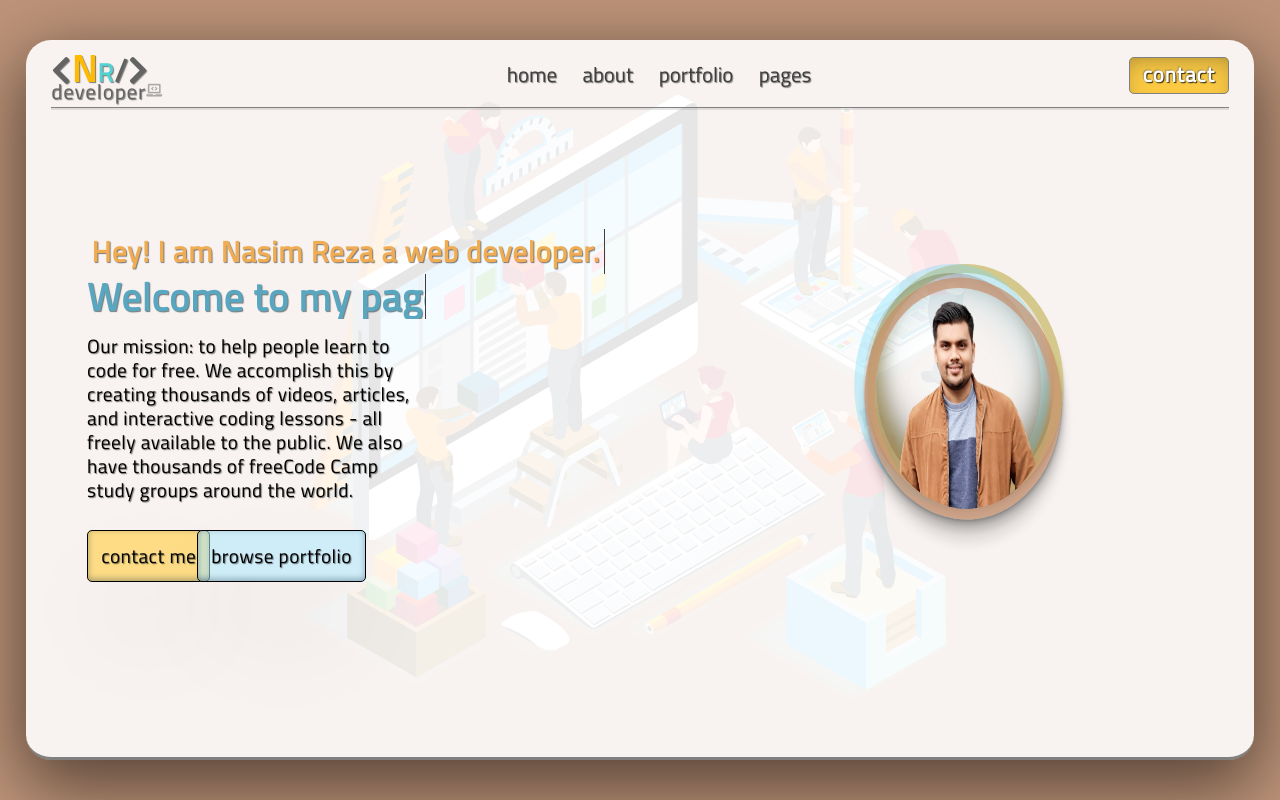
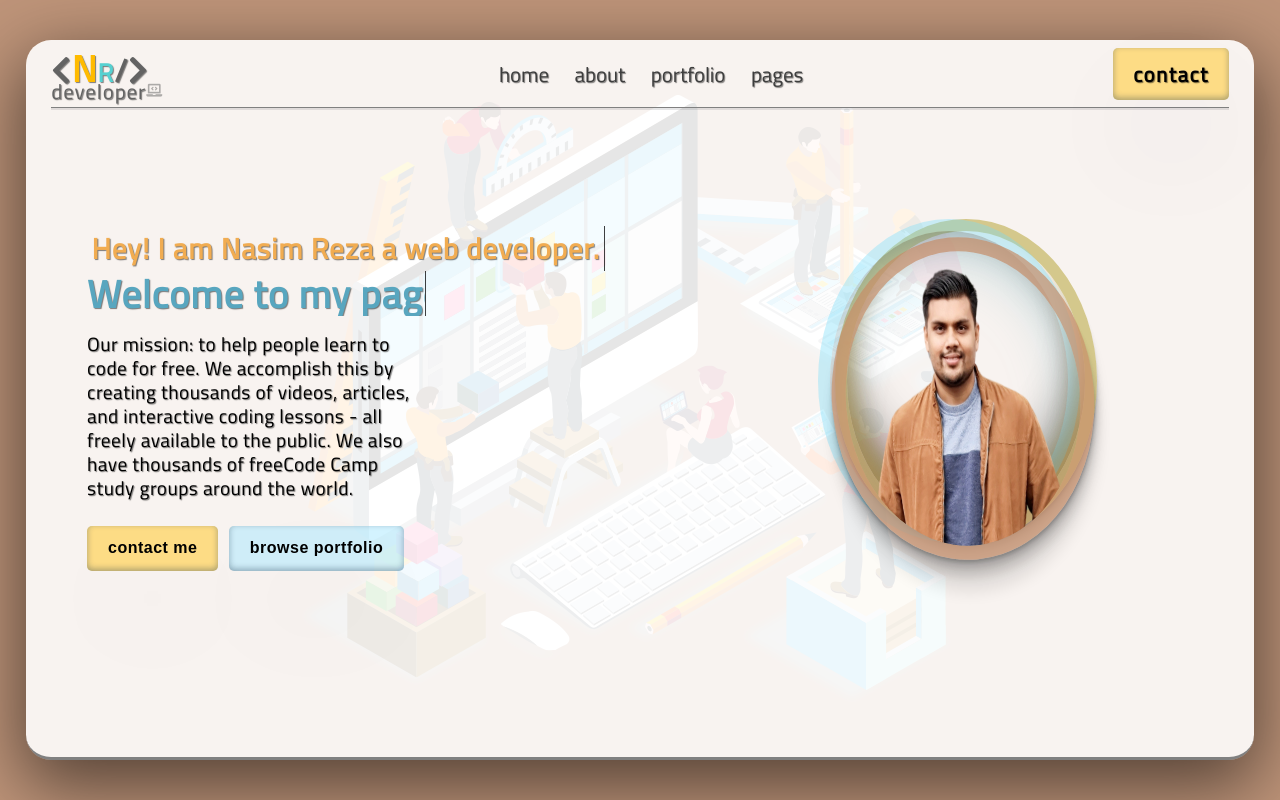
Before and after one commit to nasimreza72/my--portfolio, a plain HTML site: page index.html in a window 1280 px wide. Drawn offline with Linux system fonts and the light colour scheme; a web font is replaced by a local one.

Commit message:
added hover effect

```diff
--- a/index.html
+++ b/index.html
@@ -28,7 +28,7 @@
 
         <div class="center-nav">
             <ul>
-                <li> <a href="#">home</a> </li>
+                <li><a href="#">home</a> </li>
                 <li><a href="#">about</a></li>
                 <li><a href="#">portfolio</a></li>
                 <li><a href="#">pages</a></li>
@@ -54,17 +54,19 @@
             </p>
 
             <div class="contact-me">
-                <p><a href="#">contact me</a></p>
-                <p><a href="#">browse portfolio</a></p>
+                <button><a href="#">contact me</a></button>
+                <button><a href="#">browse portfolio</a></button>
             </div>
 
         </div>
 
 
         <div class="sub-container-2">
-            <div class="first-border"></div>
             <img src="./image/20211018_194222-removebg (1).png" alt="">
-            <div class="second-border"></div>
+            <div class="wrapper">
+                <div class="first-border"></div>
+                <div class="second-border"></div>
+            </div>
         </div>
 
     </div>
--- a/style.css
+++ b/style.css
@@ -81,20 +81,31 @@ nav {
 .center-nav ul li a {
     text-decoration: none;
     color: rgb(61, 61, 61);
+    transition: .5s ease-in-out;
+}
+
+.center-nav ul li a:hover{
+    color:  rgb(255, 187, 0);
+    text-transform: uppercase;
+    font-weight: 600;
+    border-bottom: 1.5px solid rgb(255, 187, 0);
 }
 
 .right-nav p a {
-    background-color: rgb(255, 205, 67);
+    background-color:;
     font-weight: bold;
-    padding: 0 1vw .25vw 1vw;
+    padding: 10px 20px;
     border-radius: 5px;
-    border: 1.5px solid gray;
-    color: rgb(255, 255, 255);
-    text-shadow: -1px -1px 1px rgba(109, 109, 109, 0.5), 1px 1px 1px rgba(0, 0, 0, .8);
-    cursor: pointer;
-    letter-spacing: 1px;
-    box-shadow: rgba(58, 58, 58, 0.171) 0px 15px 30px -6px inset, rgba(0, 0, 0, 0.3) 0px 6px 18px -9px inset;
+    color: rgb(0, 0, 0);
     text-decoration: none;
+    box-shadow: rgba(50, 50, 93, 0.25) 0px 50px 100px -20px, rgba(0, 0, 0, 0.3) 0px 30px 60px -30px, rgba(10, 37, 64, 0.35) 0px -2px 6px 0px inset;
+    background-color: rgba(255, 212, 93, 0.726);
+    letter-spacing: 1.5px;
+}
+
+.right-nav :hover{
+    background-color: black;
+    color: rgb(255, 187, 0);
 }
 
 .container-1 {
@@ -109,10 +120,10 @@ nav {
 }
 
 .container-1 p {
-    width: 65%;
     line-height:1.5rem;
     margin-top: 3%;
     letter-spacing: .5px;
+    padding-right: 35%;
 }
 
 .sub-container-1 {
@@ -129,29 +140,52 @@ nav {
 }
 
 .sub-container-1 .contact-me{
-    display: flex;
     width: 100%;
     margin-top: 5%;
+    display: flex;
+    justify-content: start;
+}
+
+.sub-container-1 .contact-me button{
+    color: black;
+    padding: 2.5% 4%;
+    border-radius: 5px;
+    letter-spacing: .5px;
+    transition: .5s ease-in-out;
+    border: none;
+}
+
+button a{
+    color: black;
+    text-decoration: none;
+    font-size: 1rem;
+    font-weight:600;
+}
+
+button:first-child:hover a{
+    color: rgb(255, 187, 0) ;
+}
+
+button:last-child:hover a{
+    color: rgb(86, 209, 209);
+}
+
+.sub-container-1 .contact-me button:first-child:hover{
+    background-color: rgb(0, 0, 0);
+}
+
+.sub-container-1 .contact-me button:last-child:hover{
+    background-color: rgb(0, 0, 0);
+}
+
+.sub-container-1 .contact-me button:last-child{
+    box-shadow: rgba(50, 50, 93, 0.25) 0px 50px 100px -20px, rgba(0, 0, 0, 0.3) 0px 30px 60px -30px, rgba(10, 37, 64, 0.35) 0px -2px 6px 0px inset;
+    background-color: rgba(177, 233, 255, 0.555);
+    margin-left: 2%;
 
 }
 
-.sub-container-1 .contact-me p a{
-    text-decoration: none;
-    color: black;
-    padding: 4% 5%;
-    border: 1.5px solid black;
-    border-radius: 5px;
-    letter-spacing: .5px;
-}
-
-.sub-container-1 .contact-me p:last-child a{
-    position: relative;
-    right: 58%;
-    box-shadow: rgba(50, 50, 93, 0.25) 0px 50px 100px -20px, rgba(0, 0, 0, 0.3) 0px 30px 60px -30px, rgba(10, 37, 64, 0.35) 0px -2px 6px 0px inset;
-    background-color: rgba(177, 233, 255, 0.555);
-}
-
-.sub-container-1 .contact-me p:first-child a{
+.sub-container-1 .contact-me button:first-child{
     box-shadow: rgba(50, 50, 93, 0.25) 0px 50px 100px -20px, rgba(0, 0, 0, 0.3) 0px 30px 60px -30px, rgba(10, 37, 64, 0.35) 0px -2px 6px 0px inset;
     background-color: rgba(255, 212, 93, 0.726);
 
@@ -164,7 +198,7 @@ nav {
     align-items: center;
     animation-name: nasim;
     animation-duration: 5s;
-    transform: scale(.75);
+    transform: scale(1);
 }
 
 .sub-container-2 img {
```
